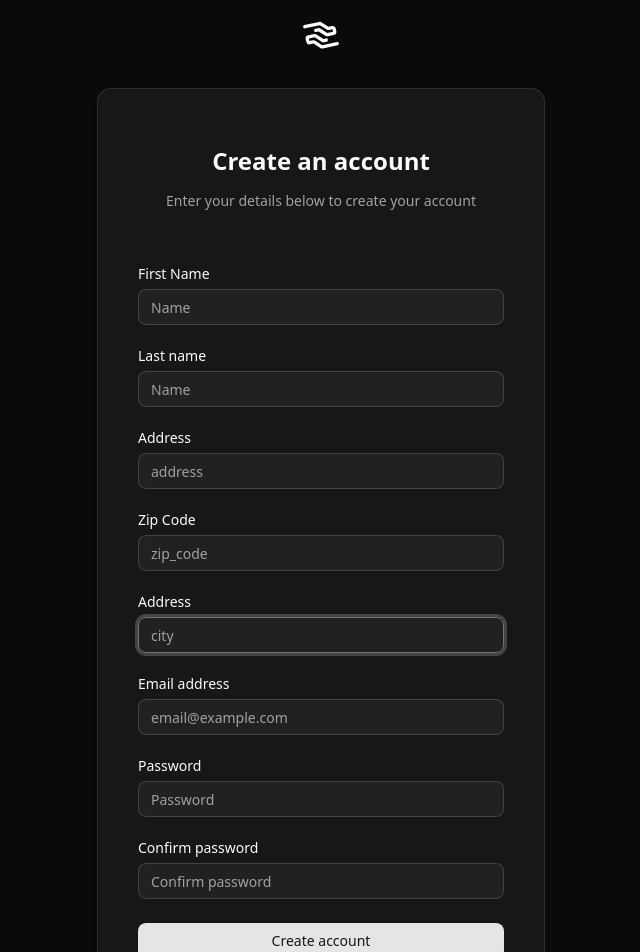
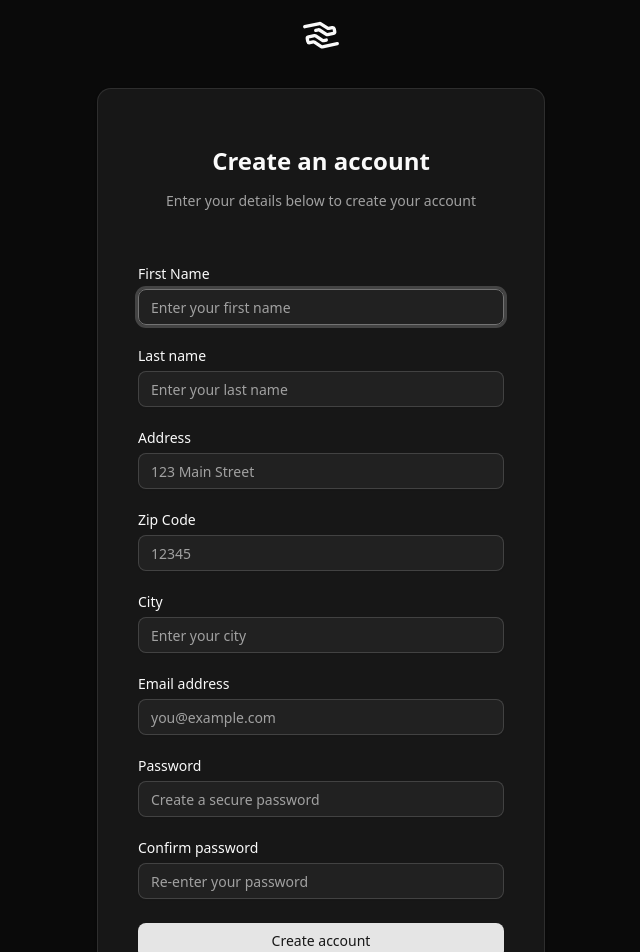
Before and after one commit to FilterdWater/w5-leenplaats, a React (Vite) app in the folder frontend/: page /sign-up in a window 1280 px wide. Shown: the top 952 px of the page, without its empty margins (319-959 px from the left). Built offline with nearby package versions, Linux system fonts and the light colour scheme.

Commit message:
Small improvements
Updated the README
Commented out lines in the setup script because their not neccessary
Updated the login and sign-up input placeholders and autocomplete

```diff
--- a/frontend/src/js/pages/auth/login.tsx
+++ b/frontend/src/js/pages/auth/login.tsx
@@ -119,7 +119,7 @@ export function Login({ status, canResetPassword = true }: LoginProps) {
                   <FormControl>
                     <Input
                       type="email"
-                      placeholder="email@example.com"
+                      placeholder="you@example.com"
                       autoComplete="email"
                       autoFocus
                       tabIndex={1}
@@ -151,7 +151,7 @@ export function Login({ status, canResetPassword = true }: LoginProps) {
                   <FormControl>
                     <Input
                       type="password"
-                      placeholder="Password"
+                      placeholder="Enter your password"
                       autoComplete="current-password"
                       tabIndex={2}
                       {...field}
@@ -200,7 +200,7 @@ export function Login({ status, canResetPassword = true }: LoginProps) {
             <Link
               to="/sign-up"
               className="text-primary hover:underline"
-              tabIndex={5}
+              tabIndex={6}
             >
               Sign up
             </Link>
--- a/frontend/src/js/pages/auth/sign-up.tsx
+++ b/frontend/src/js/pages/auth/sign-up.tsx
@@ -71,7 +71,7 @@ export function SignUp() {
           localStorage.setItem("auth_token", data.token);
         }
 
-        navigate("/home");
+        navigate("/");
       } else {
         const errorData = await response.json();
 
@@ -117,8 +117,8 @@ export function SignUp() {
                   <FormLabel>First Name</FormLabel>
                   <FormControl>
                     <Input
-                      placeholder="Name"
-                      autoComplete="name"
+                      placeholder="Enter your first name"
+                      autoComplete="given-name"
                       autoFocus
                       tabIndex={1}
                       {...field}
@@ -137,10 +137,9 @@ export function SignUp() {
                   <FormLabel>Last name</FormLabel>
                   <FormControl>
                     <Input
-                      placeholder="Name"
-                      autoComplete="name"
-                      autoFocus
-                      tabIndex={1}
+                      placeholder="Enter your last name"
+                      autoComplete="family-name"
+                      tabIndex={2}
                       {...field}
                     />
                   </FormControl>
@@ -157,10 +156,9 @@ export function SignUp() {
                   <FormLabel>Address</FormLabel>
                   <FormControl>
                     <Input
-                      placeholder="address"
-                      autoComplete="address"
-                      autoFocus
-                      tabIndex={1}
+                      placeholder="123 Main Street"
+                      autoComplete="street-address"
+                      tabIndex={3}
                       {...field}
                     />
                   </FormControl>
@@ -177,10 +175,9 @@ export function SignUp() {
                   <FormLabel>Zip Code</FormLabel>
                   <FormControl>
                     <Input
-                      placeholder="zip_code"
-                      autoComplete="zip_code"
-                      autoFocus
-                      tabIndex={1}
+                      placeholder="12345"
+                      autoComplete="postal-code"
+                      tabIndex={4}
                       {...field}
                     />
                   </FormControl>
@@ -194,13 +191,12 @@ export function SignUp() {
               name="city"
               render={({ field }) => (
                 <FormItem>
-                  <FormLabel>Address</FormLabel>
+                  <FormLabel>City</FormLabel>
                   <FormControl>
                     <Input
-                      placeholder="city"
-                      autoComplete="city"
-                      autoFocus
-                      tabIndex={1}
+                      placeholder="Enter your city"
+                      autoComplete="address-level2"
+                      tabIndex={5}
                       {...field}
                     />
                   </FormControl>
@@ -218,9 +214,9 @@ export function SignUp() {
                   <FormControl>
                     <Input
                       type="email"
-                      placeholder="email@example.com"
+                      placeholder="you@example.com"
                       autoComplete="email"
-                      tabIndex={2}
+                      tabIndex={6}
                       {...field}
                     />
                   </FormControl>
@@ -238,9 +234,9 @@ export function SignUp() {
                   <FormControl>
                     <Input
                       type="password"
-                      placeholder="Password"
+                      placeholder="Create a secure password"
                       autoComplete="new-password"
-                      tabIndex={3}
+                      tabIndex={7}
                       {...field}
                     />
                   </FormControl>
@@ -258,9 +254,9 @@ export function SignUp() {
                   <FormControl>
                     <Input
                       type="password"
-                      placeholder="Confirm password"
+                      placeholder="Re-enter your password"
                       autoComplete="new-password"
-                      tabIndex={4}
+                      tabIndex={8}
                       {...field}
                     />
                   </FormControl>
@@ -275,7 +271,7 @@ export function SignUp() {
               </div>
             )}
 
-            <Button type="submit" disabled={isLoading} tabIndex={5}>
+            <Button type="submit" disabled={isLoading} tabIndex={9}>
               {isLoading && (
                 <LoaderCircle className="mr-2 h-4 w-4 animate-spin" />
               )}
@@ -288,7 +284,7 @@ export function SignUp() {
             <Link
               to="/login"
               className="text-primary hover:underline"
-              tabIndex={6}
+              tabIndex={10}
             >
               Log in
             </Link>
```
Also changed, not shown: 2 other files (tests, documents, lock files or other folders). Lines whose indentation alone changed are shown as unchanged.
